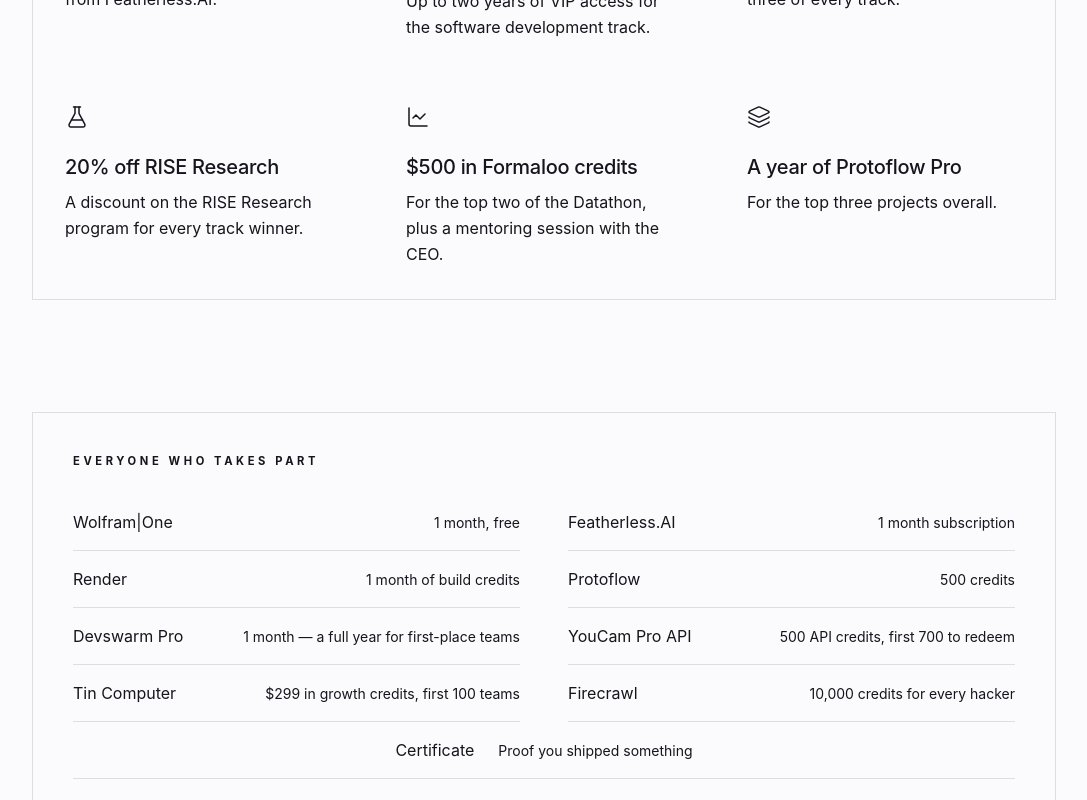
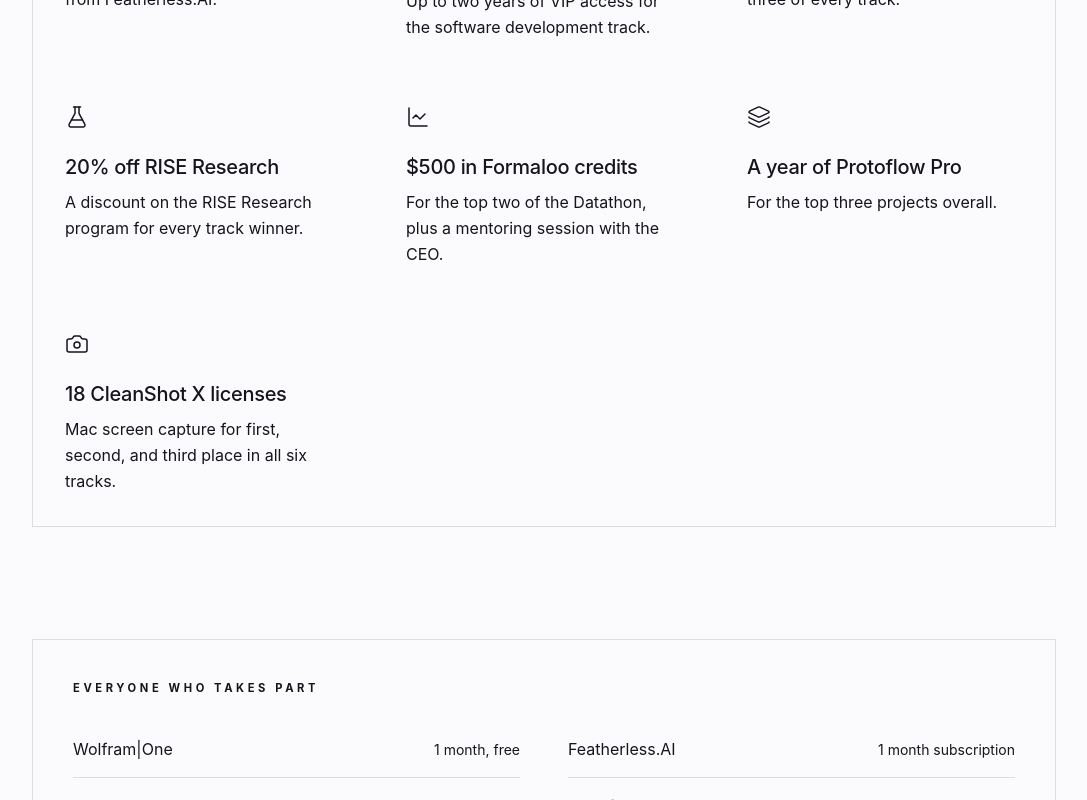
Before and after one commit to project54321/reveriehacks.org, a React (Vite) app in the folder ReverieHacks/: page /prizes in a window 1280 px wide. Shown: the part 933-1733 px from the top of the page, without its empty margins (96-1183 px from the left). Built offline with nearby package versions, Linux system fonts and the light colour scheme.

Commit message:
CleanShot X

```diff
--- a/ReverieHacks/src/app/pages/PrizesPage.tsx
+++ b/ReverieHacks/src/app/pages/PrizesPage.tsx
@@ -2,6 +2,7 @@
 import {
   Banknote,
   Briefcase,
+  Camera,
   Crown,
   Cpu,
   FlaskConical,
@@ -21,6 +22,11 @@
   { icon: FlaskConical, title: '20% off RISE Research', body: 'A discount on the RISE Research program for every track winner.' },
   { icon: LineChart, title: '$500 in Formaloo credits', body: 'For the top two of the Datathon, plus a mentoring session with the CEO.' },
   { icon: Layers, title: 'A year of Protoflow Pro', body: 'For the top three projects overall.' },
+  {
+    icon: Camera,
+    title: '18 CleanShot X licenses',
+    body: 'Mac screen capture for first, second, and third place in all six tracks.',
+  },
 ];
 
 const perks = [
@@ -87,6 +93,10 @@
                 <p className="mt-2 leading-relaxed text-muted-foreground">{prize.body}</p>
               </motion.div>
             ))}
+            {/* Fill the last row so it doesn't end in bare border-coloured cells. */}
+            {Array.from({ length: (3 - (prizes.length % 3)) % 3 }).map((_, i) => (
+              <div key={`filler-${i}`} className="hidden bg-background lg:block" />
+            ))}
           </div>
         </section>
 
--- a/ReverieHacks/src/app/pages/SponsorsPage.tsx
+++ b/ReverieHacks/src/app/pages/SponsorsPage.tsx
@@ -160,6 +160,19 @@
     url: 'https://www.firecrawl.dev',
     description: 'Turn websites into LLM-ready data, with 10,000 credits for every hacker.',
     x: 85,
+    y: 15,
+  },
+  {
+    id: 'cleanshot',
+    name: 'CleanShot X',
+    tier: 'Screen Capture Partner',
+    logo: '/sponsorLogos/cleanshot.png',
+    fit: 'contain',
+    light: true,
+    url: 'https://cleanshot.com',
+    description:
+      'Screenshot and screen recording built for Mac, with 18 licenses for the top three of every track.',
+    x: 15,
     y: 15,
   },
 ];
```
Also changed, not shown: ReverieHacks/public/sponsorLogos/CleanShot.png (added), ReverieHacks/public/sponsorLogos/codecrafters.svg.
